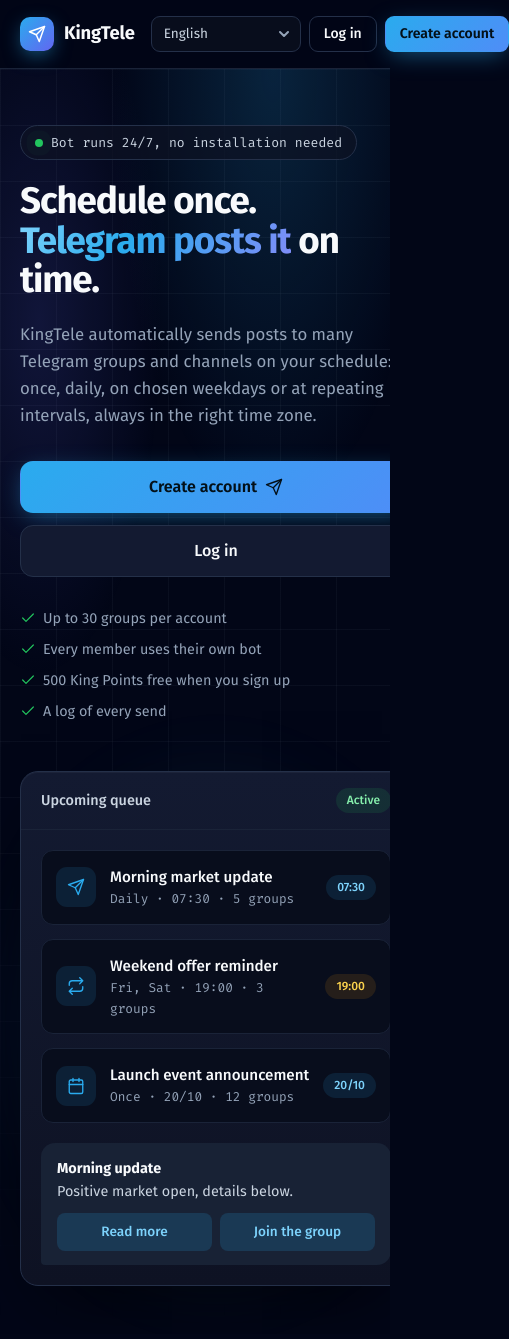
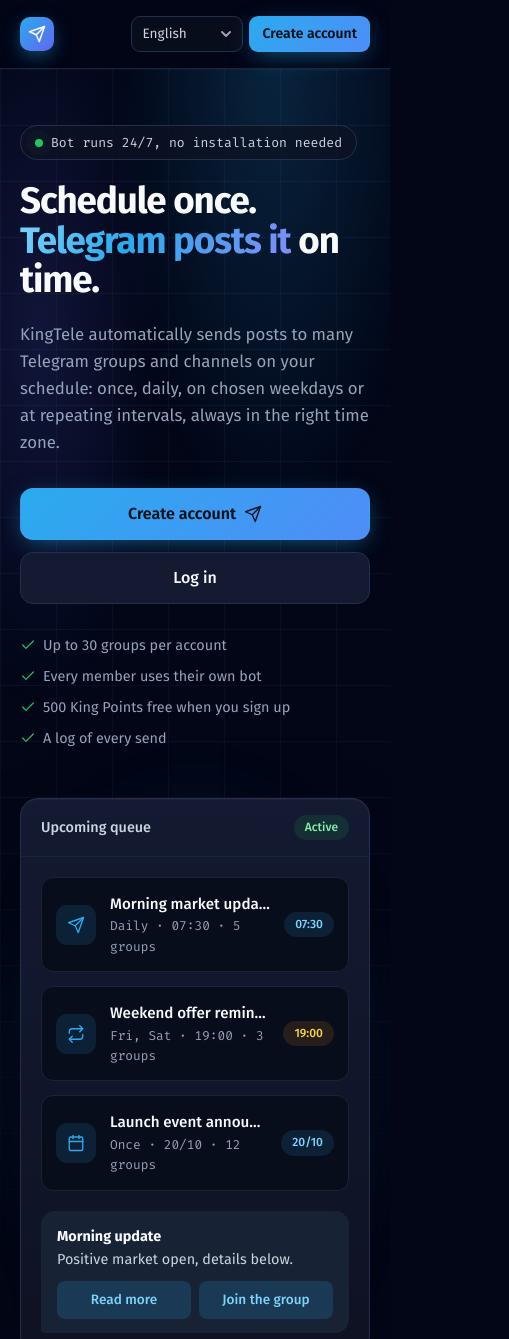
Before and after one commit to coibyt/kingtele, a website: page public/index.html in a window 390 px wide. Shown: the top 1339 px of the page, 509 px wide, since content can reach past the window. Drawn offline with Linux system fonts and the light colour scheme.

Commit message:
Fix landing nav overflow on phones; hero and mock panel fit narrow screens

```diff
--- a/public/assets/site.css
+++ b/public/assets/site.css
@@ -137,3 +137,33 @@ footer.foot .wrap { display: flex; justify-content: space-between; flex-wrap: wr
 @media (max-width: 380px) { .nav-cta .btn-ghost { display: none; } }
 
 .ref-note { margin: -10px 0 22px; padding: 10px 14px; border-radius: 10px; background: var(--ok-bg); color: #86efac; font-size: .88rem; }
+
+/* Thanh trên cùng gọn trên điện thoại: không để tràn ngang */
+html, body { overflow-x: clip; }
+.nav .wrap { min-width: 0; }
+.nav-cta { min-width: 0; flex: 0 1 auto; }
+@media (max-width: 640px) {
+  .nav .wrap { gap: 8px; }
+  .nav-cta { gap: 6px; }
+  .nav-cta .btn-ghost { display: none; }
+  .nav-cta .lang-select { max-width: 112px; padding-left: 10px; }
+  .nav-cta .btn-sm { padding: 0 12px; }
+  .nav .logo { font-size: 1.05rem; flex: none; }
+}
+@media (max-width: 440px) { .nav .logo-name { display: none; } }
+
+/* Nội dung hero không được rộng hơn màn hình */
+.hero .wrap > * { min-width: 0; }
+.eyebrow { max-width: 100%; white-space: normal; }
+@media (max-width: 960px) { .hero .wrap { grid-template-columns: minmax(0, 1fr); } }
+.mock, .panel, .mock-body { min-width: 0; }
+.queue-item { min-width: 0; }
+.queue-item .chip { flex: none; }
+.q-main { overflow: hidden; }
+.bubble { overflow-wrap: anywhere; }
+.bubble .btnrow { flex-wrap: wrap; }
+@media (max-width: 360px) {
+  .nav-cta .lang-select { max-width: 92px; font-size: .8rem; padding-right: 24px; }
+  .nav-cta .btn-sm { padding: 0 10px; font-size: .82rem; }
+  .wrap { width: calc(100% - 32px); }
+}
--- a/public/index.html
+++ b/public/index.html
@@ -23,7 +23,7 @@
     <div class="wrap">
       <a class="logo" href="/" aria-label="KingTele - trang chủ">
         <span class="logo-mark"><svg viewBox="0 0 24 24" aria-hidden="true"><path d="m22 2-7 20-4-9-9-4Z"/><path d="M22 2 11 13"/></svg></span>
-        KingTele
+        <span class="logo-name">KingTele</span>
       </a>
       <nav class="nav-links" aria-label="Điều hướng chính">
         <a href="#tinh-nang">Tính năng</a>
```
